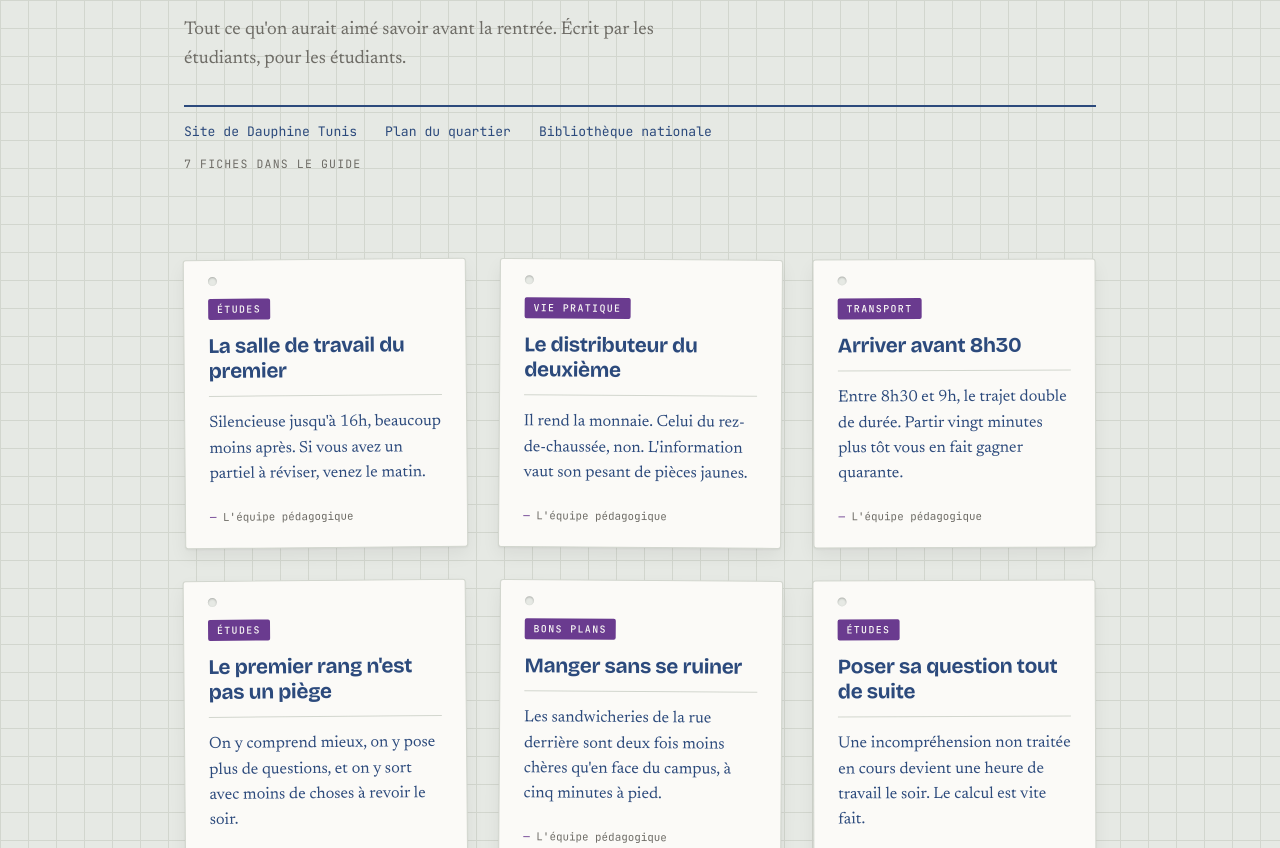
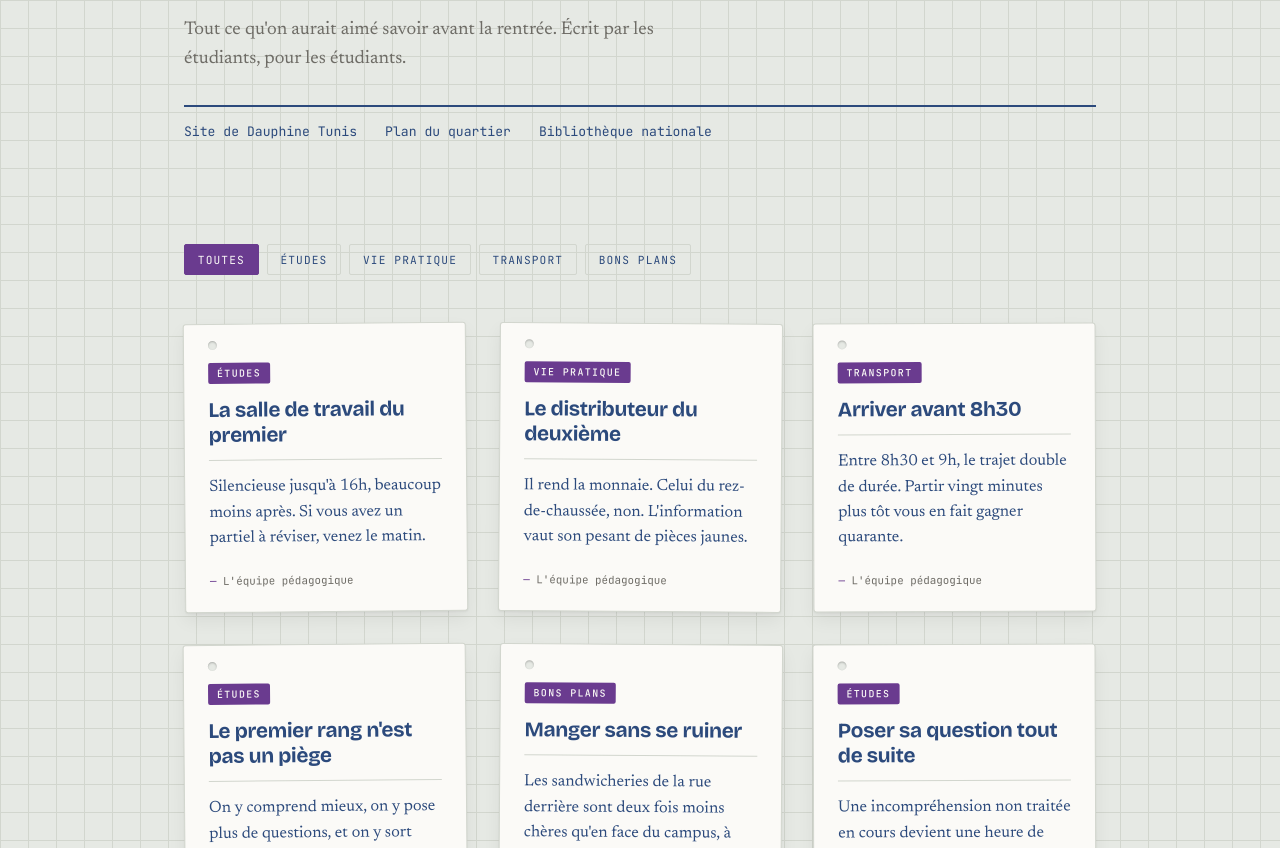
Before and after one commit to Khadija-Romdhani/Guide-Survie, a plain HTML site: page index.html in a window 1280 px wide. Shown: the part 252-1100 px from the top of the page. Drawn offline with nearby package versions, Linux system fonts and the light colour scheme.

Commit message:
Defi filtre par categorie

```diff
--- a/css/style.css
+++ b/css/style.css
@@ -269,3 +269,35 @@ button:focus-visible {
   color: var(--couleur-discret);
   margin: 1rem 0 0;
 }
+
+.filtres {
+  display: flex;
+  flex-wrap: wrap;
+  gap: 0.5rem;
+  margin-top: 3rem;
+}
+
+.filtre {
+  font-family: var(--police-mono);
+  font-size: 0.7rem;
+  text-transform: uppercase;
+  letter-spacing: 0.1em;
+  color: var(--couleur-texte);
+  background: transparent;
+  border: 1px solid var(--couleur-ligne);
+  border-radius: 2px;
+  padding: 0.45rem 0.8rem;
+  cursor: pointer;
+  transition: background 0.15s, color 0.15s, border-color 0.15s;
+}
+
+.filtre:hover {
+  border-color: var(--couleur-accent);
+  color: var(--couleur-accent);
+}
+
+.filtre--actif {
+  background: var(--couleur-accent);
+  border-color: var(--couleur-accent);
+  color: var(--couleur-carte);
+}
--- a/index.html
+++ b/index.html
@@ -38,6 +38,7 @@
 <main class="contenu">
   <!-- Les fiches sont ajoutées ici automatiquement par js/script.js.
        N'écrivez rien à l'intérieur de cette section : votre texte serait effacé. -->
+  <div class="filtres" id="filtres"></div>
   <section id="liste-fiches" class="grille" aria-live="polite"></section>
 </main>
 
--- a/js/script.js
+++ b/js/script.js
@@ -1,40 +1,54 @@
-/* =============================================================
-   AFFICHAGE DES FICHES
+const conteneur = document.querySelector("#liste-fiches");
+const zoneFiltres = document.querySelector("#filtres");
 
-   Ce fichier lit la liste FICHES (définie dans data/fiches.js)
-   et fabrique une carte HTML pour chaque élément.
-
-   Vous n'avez normalement pas besoin de modifier ce fichier,
-   sauf si vous vous attaquez à un défi (voir defis.md).
-   ============================================================= */
-
-// 1. On repère l'endroit de la page où déposer les fiches.
-const conteneur = document.querySelector("#liste-fiches");
-
-// 2. S'il n'y a aucune fiche, on affiche un message d'invitation.
-if (FICHES.length === 0) {
-  conteneur.innerHTML = `
-    <p class="vide">
-      Aucune fiche pour l'instant.<br>
-      Ajoutez la première dans <code>data/fiches.js</code>.
-    </p>
-  `;
-}
-
-// 3. Sinon, on parcourt la liste et on fabrique une carte par fiche.
-FICHES.forEach(function (fiche) {
+// Fabrique une carte HTML pour une fiche donnée.
+function creerCarte(fiche) {
   const carte = document.createElement("article");
   carte.className = "fiche";
-
   carte.innerHTML = `
     <span class="fiche__categorie">${fiche.categorie}</span>
     <h2 class="fiche__titre">${fiche.titre}</h2>
     <p class="fiche__texte">${fiche.texte}</p>
     <p class="fiche__auteur">${fiche.auteur}</p>
   `;
+  return carte;
+}
 
-  conteneur.appendChild(carte);
+// Affiche les fiches d'une catégorie ("Toutes" les affiche toutes).
+function afficher(categorie) {
+  conteneur.innerHTML = "";
+
+  FICHES.forEach(function (fiche) {
+    if (categorie === "Toutes" || fiche.categorie === categorie) {
+      conteneur.appendChild(creerCarte(fiche));
+    }
+  });
+}
+
+// Construit la liste des boutons à partir des catégories existantes.
+const categories = ["Toutes"];
+FICHES.forEach(function (fiche) {
+  if (categories.indexOf(fiche.categorie) === -1) {
+    categories.push(fiche.categorie);
+  }
 });
 
-const compteur = document.querySelector("#compteur");
-compteur.textContent = FICHES.length + " fiches dans le guide";
+categories.forEach(function (categorie) {
+  const bouton = document.createElement("button");
+  bouton.className = "filtre";
+  bouton.textContent = categorie;
+
+  bouton.addEventListener("click", function () {
+    document.querySelectorAll(".filtre").forEach(function (b) {
+      b.classList.remove("filtre--actif");
+    });
+    bouton.classList.add("filtre--actif");
+    afficher(categorie);
+  });
+
+  zoneFiltres.appendChild(bouton);
+});
+
+// Au chargement, on affiche tout et on active le premier bouton.
+afficher("Toutes");
+document.querySelector(".filtre").classList.add("filtre--actif");
```
